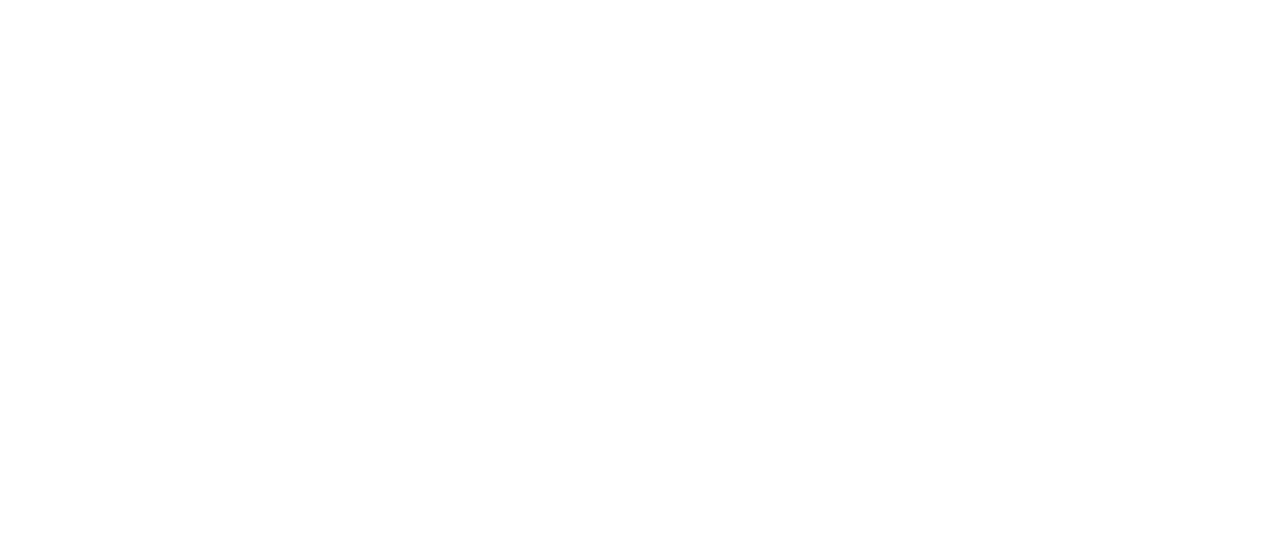
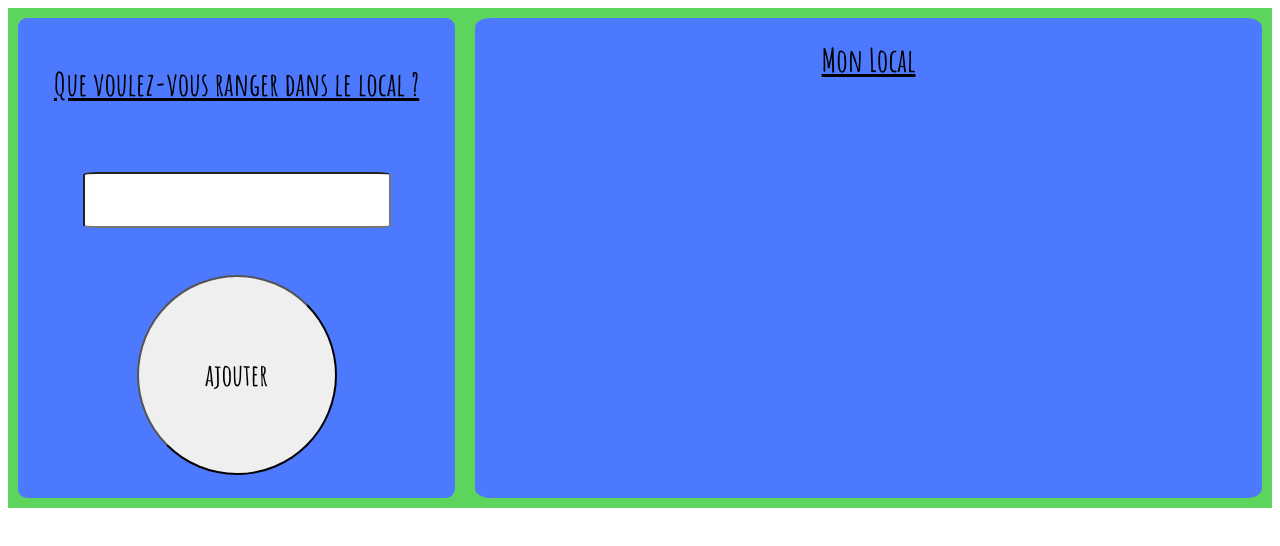
Before and after one commit to Jo88o/akaton-jordano-maxime-cyril, a React (Create React App) app: page / in a window 1280 px wide. Shown: the top 546 px of the page. Built offline with nearby package versions, Linux system fonts and the light colour scheme.

Commit message:
section local, bientot finie

```diff
--- a/public/index.html
+++ b/public/index.html
@@ -3,6 +3,7 @@
   <head>
     <meta charset="utf-8" />
     <link rel="icon" href="%PUBLIC_URL%/favicon.ico" />
+    <link href="https://fonts.googleapis.com/css2?family=Amatic+SC:wght@700&display=swap" rel="stylesheet">
     <meta name="viewport" content="width=device-width, initial-scale=1" />
     <meta name="theme-color" content="#000000" />
     <meta
--- /dev/null
+++ b/src/components/Local/Local.css
@@ -0,0 +1,58 @@
+/* générale */
+.h1{
+    text-decoration: underline;
+}
+
+/* div principale */
+.div1{
+    background-color: #5dd55d;
+    display: flex;
+    height: 500px;
+    font-family: 'Amatic SC', cursive;
+    justify-content: center;
+}
+
+/* div 2 */
+.div2{
+    width: 500px;
+    display: flex;
+    background-color:  #4d79ff;
+    flex-direction: column;
+    justify-content: space-around;
+    align-items: center;
+    font-family: 'Amatic SC', cursive;
+    margin: 10px;
+    border-radius: 2%;
+}
+
+.inputDiv2{
+    height: 50px;
+    width: 300px;
+    font-size: 30px;
+    border-radius: 5%;
+    font-family: 'Amatic SC', cursive;
+}
+
+.buttonDiv2{
+    height: 200px;
+    width: 200px;
+    border-radius: 100%;
+    font-size: 30px;
+    font-family: 'Amatic SC', cursive;
+}
+
+/* div 3 */
+.div3{
+    background-color: #4d79ff;
+    width: 900px;
+    display: flex;
+    justify-content: center;
+    margin: 10px;
+    border-radius: 2%;
+}
+
+.test{
+    background-color: red;
+    height: 50px;
+    width: 60px;
+}
--- a/src/components/Local/Local.js
+++ b/src/components/Local/Local.js
@@ -1,10 +1,36 @@
-import React, { Component } from 'react';
+import React, { Component, createElement, useRef } from 'react';
+import './Local.css'
+
+const A = () => {
+    let myInput = document.getElementsByTagName('input')[0];
+    return <div>{myInput.value}</div>
+}
 
 class Local extends Component {
+    myFunc(e) {
+        /*e.preventDefault();*/
+        this.setState({
+            test: [...this.state.test, <A />]
+        })
+    }
+
+    state = {
+        test: []
+    }
+
     render() {
         return (
-            <div>
+            <div className='div1'>
+                <div className='div2'>
+                    <h1 className='h1'>Que voulez-vous ranger dans le local ? </h1>
+                    <input className='inputDiv2' type="text" />
+                    <button className='buttonDiv2' onClick={(e) => this.myFunc(e)}>ajouter</button>
 
+                </div>
+                <div className='div3'>
+                    <h1 className='h1'>Mon Local</h1>
+                    {this.state.test}
+                </div>
             </div>
         );
     }
```
